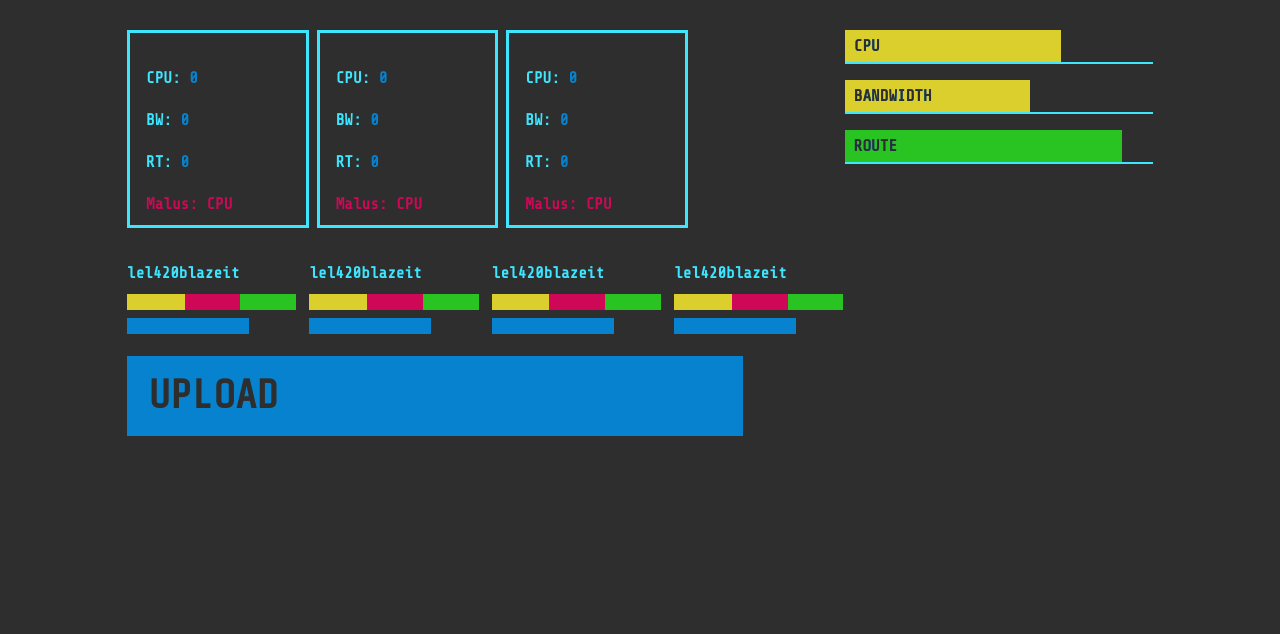
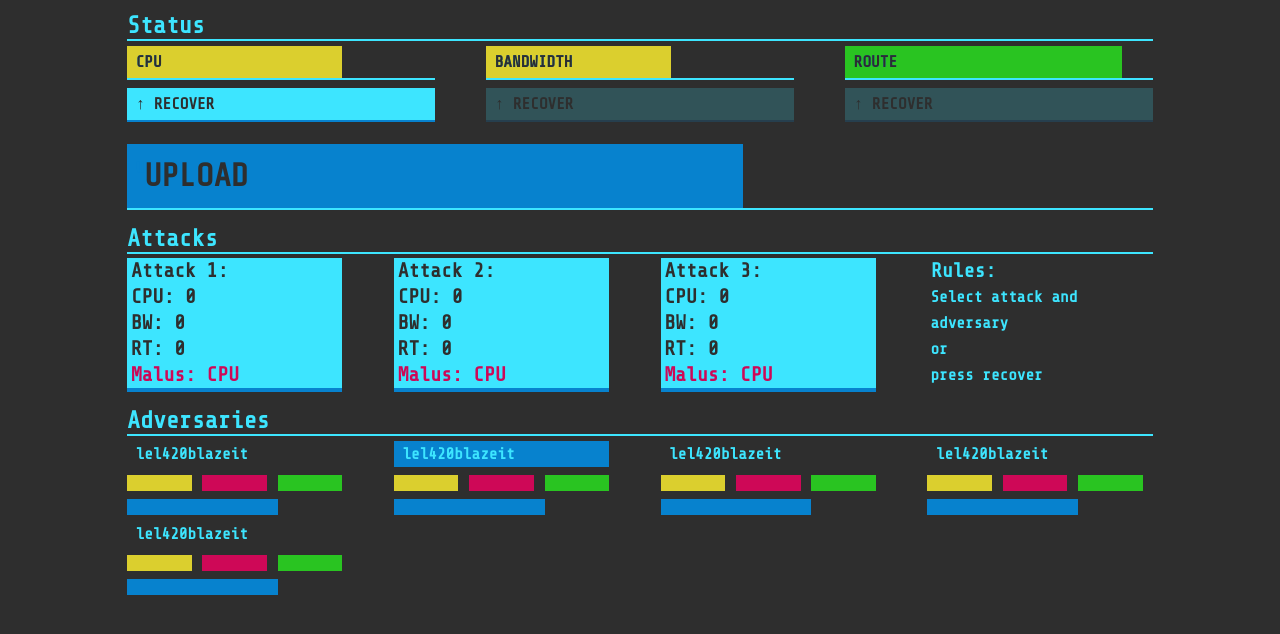
Before and after one commit to harryak/download-the_game, a plain HTML site: page site/index.html in a window 1280 px wide. Drawn offline with nearby package versions, Linux system fonts and the light colour scheme.

Commit message:
Interface beta

```diff
--- a/site/css/main.css
+++ b/site/css/main.css
@@ -125,7 +125,7 @@ nav a:hover {
    ============== */
 
 .main {
-    padding: 30px 0;
+    padding: 1% 0;
 }
 
 .main article h1 {
@@ -161,6 +161,13 @@ html, body {
     font-size: 1em;
 }
 
+h2 {
+    margin: 0;
+    color: #3de5ff;
+    border-bottom: 2px solid #3de5ff;
+    margin-bottom: 0.2em;
+}
+
 .main-container {
     height: 100%;
     width: 100%;
@@ -171,41 +178,82 @@ html, body {
 }
 
 .card_holder {
-    width: 70%;
+    width: 100%;
+    float: left;
+    margin-bottom: 1em;
+}
+
+.card {
+    width: 21%;
+    margin-left: 5%;
+    min-height: 6em;
+    color: #2e2e2e;
+    font-size: 1.25em;
+    font-weight: bold;
+    background-color: #3de5ff;
+    float: left;
+    cursor: pointer;
+    border-bottom: 4px solid #0782ce;
+}
+
+.card:hover {
+    border-top: 4px solid #2e2e2e;
+    border-bottom: none;
+}
+
+.card p {
+    padding-left: 0.2em;
+    margin: 0;
+}
+
+.card:first-child {
+    margin-left: 0;
+}
+
+.card:hover, .card.active {
+    background-color: #0782ce;
+}
+
+.rules {
+    width: 21%;
+    margin-left: 5%;
+    min-height: 6em;
+    color: #3de5ff;
+    font-weight: bold;
+    background-color: #2e2e2e;
     float: left;
 }
 
-.card {
-    height: 10em;
-    width: 20%;
-    min-height: 10em;
-    margin-right: 0.5em;
-    padding: 1em;
-    color: #3de5ff;
-    font-weight: bold;
-    border: 3px solid #3de5ff;
-    float: left;
-    cursor: pointer;
+.rules h3 {
+    padding-left: 0.2em;
+    margin: 0;
+    font-size: 1.25em;
 }
 
-.card:hover, .card.active {
-    background-color: #21565e;
+.rules p {
+    padding-left: 0.2em;
+    margin: 0;
 }
 
 .stats_holder {
-    width: 30%;
-    float: left;
+    width: 100%;
+    margin-bottom: 0.5em;
 }
 
 .usage_measure {
     height: 2em;
-    width: 100%;
-    margin-bottom: 1em;
+    width: 30%;
     border-bottom: 2px solid #3de5ff;
+    margin-left: 5%;
     text-transform: uppercase;
     color: #0782ce;
     font-weight: bold;
     line-height: 2em;
+    float: left;
+}
+
+.usage_measure:first-child {
+    margin-left: 0;
 }
 
 #cpu_usage {
@@ -226,24 +274,64 @@ html, body {
     background-color: #29c421;
 }
 
+.recover_holder {
+    height: 2em;
+    width: 30%;
+    float: left;
+    margin-left: 5%;
+    text-transform: uppercase;
+    color: #0782ce;
+    font-weight: bold;
+    line-height: 2em;
+}
+
+.recover_holder:first-child {
+    margin-left: 0;
+}
+
+.recover_holder .button {
+    height: 100%;
+    width: 100%;
+    background-color: #3de5ff;
+    color: #2e2e2e;
+    opacity: 0.2;
+    border-bottom: 2px solid #0782ce;
+}
+
+.recover_holder .button.active {
+    opacity: 1;
+    cursor: pointer;
+}
+
+.recover_holder .button.active:hover {
+    background-color: #0782ce;
+    border-top: 2px solid #2e2e2e;
+    border-bottom: none;
+}
+
 .malus {
     color: #ce0857;
 }
 
-.value_font {
-    color: #0782ce;
-}
-
 .opponent_row {
     height: 4em;
-    margin-top: 2em;
-    margin-bottom: 2em;
+    margin-bottom: 1em;
 }
 
 .opponent_holder {
-    width: 17%;
-    margin-right: 0.5em;
+    width: 21%;
+    margin-left: 5%;
     float: left;
+    cursor: pointer;
+}
+
+.opponent_holder:first-child {
+    margin-left: 0;
+}
+
+.opponent_holder.active .opponent_name,
+.opponent_holder:hover .opponent_name {
+    background-color: #0782ce;
 }
 
 .opponent_name {
@@ -258,13 +346,17 @@ html, body {
 }
 
 .opponent_stat {
-    width: 32%;
+    width: 30%;
+    margin-left: 5%;
     height: 100%;
     float: left;
 }
 
+.opponent_stat:first-child {
+    margin-left: 0;
+}
+
 .opponent_cpu {
-    width: 33%;
     background-color: #dbcf2e;
 }
 
@@ -288,13 +380,15 @@ html, body {
     color: #0782ce;
     font-weight: bold;
     line-height: 5em;
+    margin-bottom: 1em;
+    border-bottom: 2px solid #3de5ff;
 }
 
 #upload {
     height: 2em;
     width: 60%;
     background-color: #0782ce;
-    font-size: 2.5em;
+    font-size: 2em;
 }
 
 .bg_font {
--- a/site/index.html
+++ b/site/index.html
@@ -27,26 +27,7 @@
         <div class="main-container">
             <div class="main wrapper clearfix">
                 <div class="clearfix">
-                    <div class="card_holder clearfix">
-                        <div class="card" id="card_0">
-                            <p>CPU: <span class="value_font">0</span></p>
-                            <p>BW: <span class="value_font">0</span></p>
-                            <p>RT: <span class="value_font">0</span></p>
-                            <p class="malus">Malus: CPU</p>
-                        </div>
-                        <div class="card" id="card_1">
-                            <p>CPU: <span class="value_font">0</span></p>
-                            <p>BW: <span class="value_font">0</span></p>
-                            <p>RT: <span class="value_font">0</span></p>
-                            <p class="malus">Malus: CPU</p>
-                        </div>
-                        <div class="card" id="card_2">
-                            <p>CPU: <span class="value_font">0</span></p>
-                            <p>BW: <span class="value_font">0</span></p>
-                            <p>RT: <span class="value_font">0</span></p>
-                            <p class="malus">Malus: CPU</p>
-                        </div>
-                    </div>
+                    <h2>Status</h2>
                     <div class="stats_holder clearfix">
                         <div class="usage_measure">
                             &nbsp;CPU
@@ -67,12 +48,85 @@
                             </div>
                         </div>
                     </div>
+                    <div class="stats_holder clearfix">
+                        <div class="recover_holder">
+                            <div class="button recover active">
+                                &nbsp;&uarr;&nbsp;recover
+                            </div>
+                        </div>
+                        <div class="recover_holder">
+                            <div class="button recover">
+                                &nbsp;&uarr;&nbsp;recover
+                            </div>
+                        </div>
+                        <div class="recover_holder">
+                            <div class="button recover">
+                                &nbsp;&uarr;&nbsp;recover
+                            </div>
+                        </div>
+                    </div>
                 </div>
                 <div class="clearfix">
+                    <div class="upload_holder">
+                        &nbsp;upload
+                        <div class="bg_font" id="upload">
+                            &nbsp;upload
+                        </div>
+                    </div>
+                </div>
+                <div class="clearfix">
+                    <h2>Attacks</h2>
+                    <div class="card_holder clearfix">
+                        <div class="card" id="card_0">
+                            <p>Attack 1:</p>
+                            <p>CPU: <span class="value_font">0</span></p>
+                            <p>BW: <span class="value_font">0</span></p>
+                            <p>RT: <span class="value_font">0</span></p>
+                            <p class="malus">Malus: CPU</p>
+                        </div>
+                        <div class="card" id="card_1">
+                            <p>Attack 2:</p>
+                            <p>CPU: <span class="value_font">0</span></p>
+                            <p>BW: <span class="value_font">0</span></p>
+                            <p>RT: <span class="value_font">0</span></p>
+                            <p class="malus">Malus: CPU</p>
+                        </div>
+                        <div class="card" id="card_2">
+                            <p>Attack 3:</p>
+                            <p>CPU: <span class="value_font">0</span></p>
+                            <p>BW: <span class="value_font">0</span></p>
+                            <p>RT: <span class="value_font">0</span></p>
+                            <p class="malus">Malus: CPU</p>
+                        </div>
+                        <div class="rules">
+                            <h3>Rules:</h3>
+                            <p>Select attack and adversary</p>
+                            <p>or</p>
+                            <p>press recover</p>
+                        </div>
+                    </div>
+                </div>
+                <div class="clearfix">
+                    <h2>Adversaries</h2>
                     <div class="opponent_row clearfix">
                         <div class="opponent_holder clearfix">
                             <div class="opponent_name">
-                                lel420blazeit
+                                &nbsp;lel420blazeit
+                            </div>
+                            <div class="opponent_stats clearfix">
+                                <div class="opponent_stat opponent_cpu">
+                                </div>
+                                <div class="opponent_stat opponent_bandwidth">
+                                </div>
+                                <div class="opponent_stat opponent_route">
+                                </div>
+                            </div>
+                            <div class="opponent_upload">
+                            </div>
+                        </div>
+                        <div class="opponent_holder clearfix active">
+                            <div class="opponent_name">
+                                &nbsp;lel420blazeit
                             </div>
                             <div class="opponent_stats clearfix">
                                 <div class="opponent_stat opponent_cpu">
@@ -87,7 +141,7 @@
                         </div>
                         <div class="opponent_holder clearfix">
                             <div class="opponent_name">
-                                lel420blazeit
+                                &nbsp;lel420blazeit
                             </div>
                             <div class="opponent_stats clearfix">
                                 <div class="opponent_stat opponent_cpu">
@@ -102,7 +156,7 @@
                         </div>
                         <div class="opponent_holder clearfix">
                             <div class="opponent_name">
-                                lel420blazeit
+                                &nbsp;lel420blazeit
                             </div>
                             <div class="opponent_stats clearfix">
                                 <div class="opponent_stat opponent_cpu">
@@ -115,9 +169,11 @@
                             <div class="opponent_upload">
                             </div>
                         </div>
+                    </div>
+                    <div class="opponent_row clearfix">
                         <div class="opponent_holder clearfix">
                             <div class="opponent_name">
-                                lel420blazeit
+                                &nbsp;lel420blazeit
                             </div>
                             <div class="opponent_stats clearfix">
                                 <div class="opponent_stat opponent_cpu">
@@ -132,14 +188,6 @@
                         </div>
                     </div>
                 </div>
-                <div class="clearfix">
-                    <div class="upload_holder">
-                        &nbsp;upload
-                        <div class="bg_font" id="upload">
-                            &nbsp;upload
-                        </div>
-                    </div>
-                </div>
             </div> <!-- #main -->
         </div> <!-- #main-container -->
 
```
